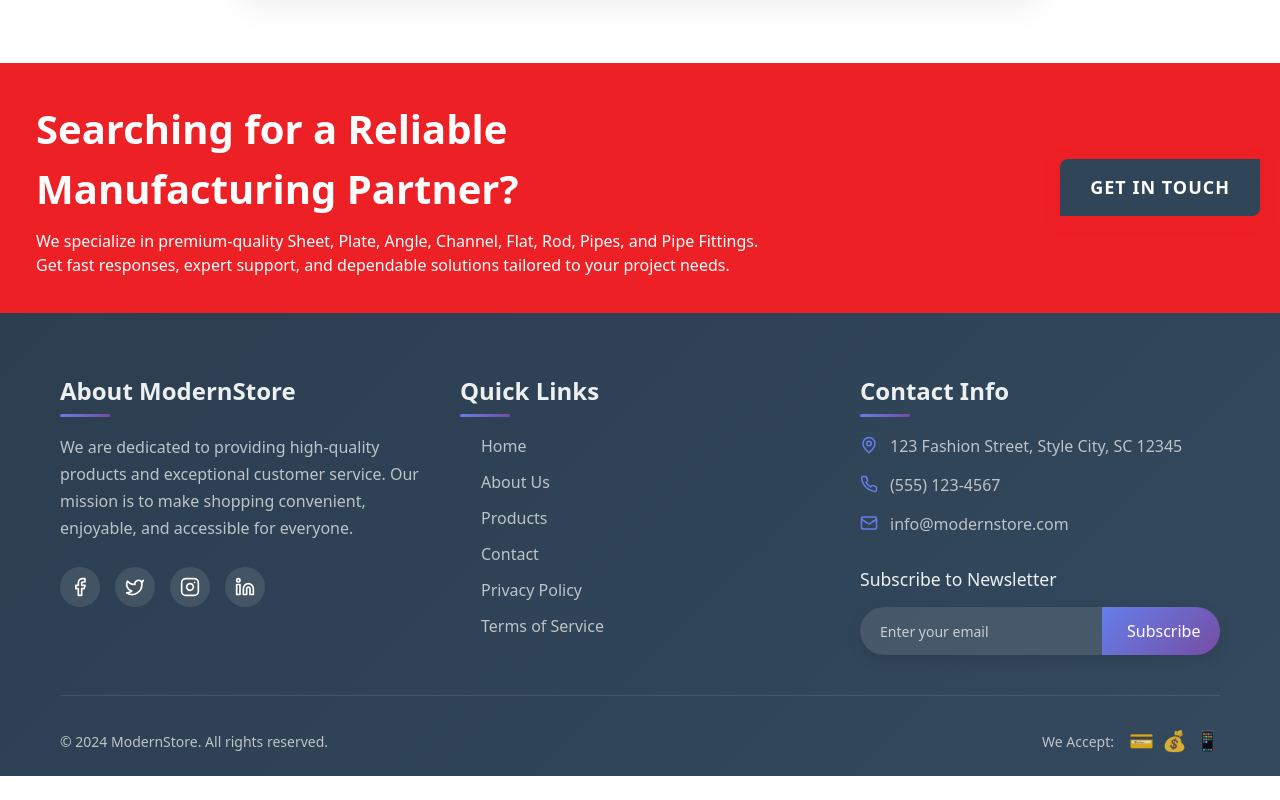
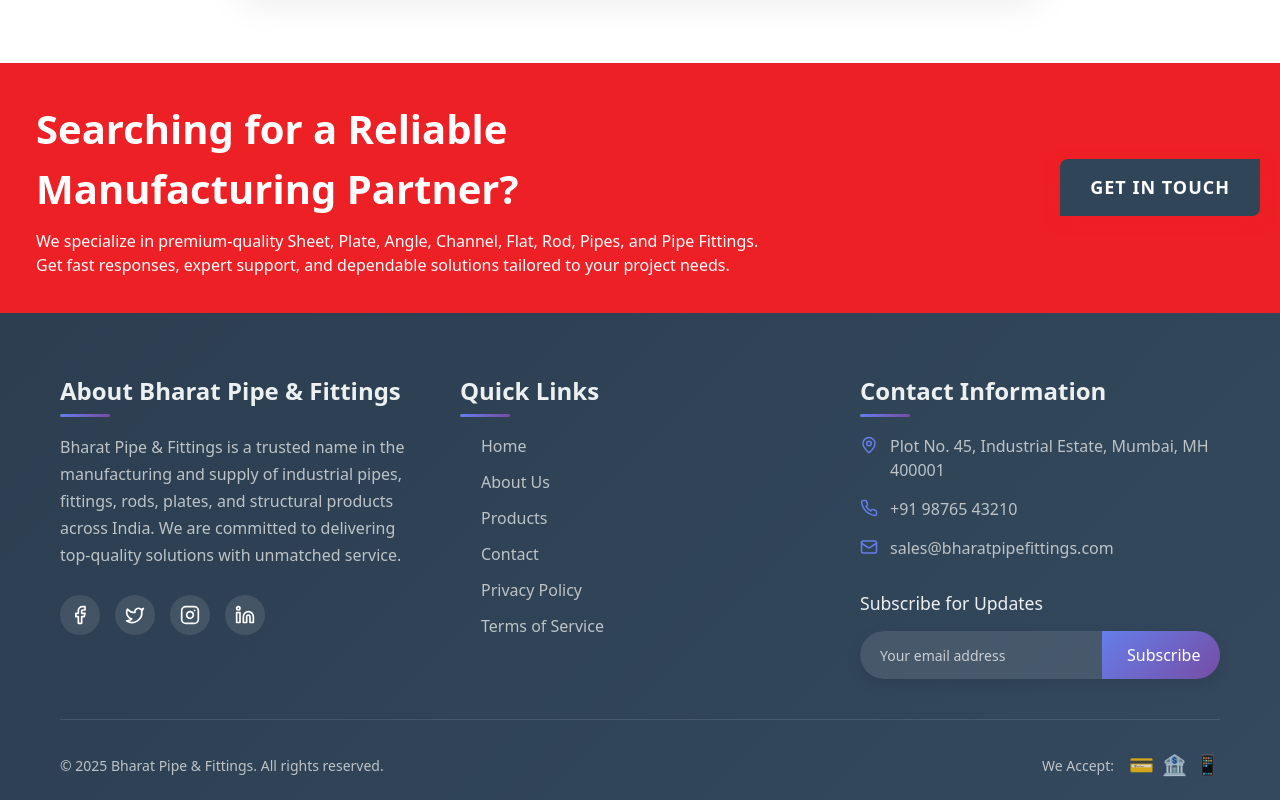
Before and after one commit to sonu-mern/bharatPipeAndFittings, a React (Vite) app: page /about in a window 1280 px wide. Shown: the part 3187-3987 px from the top of the page. Before the commit the page ends 3963 px from the top, so only its background shows below. Built offline with nearby package versions, Linux system fonts and the light colour scheme.

Commit message:
footer info update

```diff
--- a/src/components/Footer/Footer.jsx
+++ b/src/components/Footer/Footer.jsx
@@ -35,11 +35,9 @@ const Footer = () => {
         <div className={styles.container}>
           <div className={styles.footerContent}>
             <div className={styles.column}>
-              <h3 className={styles.columnTitle}>About ModernStore</h3>
+              <h3 className={styles.columnTitle}>About Bharat Pipe & Fittings</h3>
               <p className={styles.aboutText}>
-                We are dedicated to providing high-quality products and
-                exceptional customer service. Our mission is to make shopping
-                convenient, enjoyable, and accessible for everyone.
+                Bharat Pipe & Fittings is a trusted name in the manufacturing and supply of industrial pipes, fittings, rods, plates, and structural products across India. We are committed to delivering top-quality solutions with unmatched service.
               </p>
               <div className={styles.socialLinks}>
                 {socialLinks.map((social, index) => (
@@ -69,29 +67,27 @@ const Footer = () => {
             </div>
 
             <div className={styles.column}>
-              <h3 className={styles.columnTitle}>Contact Info</h3>
+              <h3 className={styles.columnTitle}>Contact Information</h3>
               <div className={styles.contactInfo}>
                 <div className={styles.contactItem}>
                   <MapPin size={18} />
-                  <span>123 Fashion Street, Style City, SC 12345</span>
+                  <span>Plot No. 45, Industrial Estate, Mumbai, MH 400001</span>
                 </div>
                 <div className={styles.contactItem}>
                   <Phone size={18} />
-                  <span>(555) 123-4567</span>
+                  <span>+91 98765 43210</span>
                 </div>
                 <div className={styles.contactItem}>
                   <Mail size={18} />
-                  <span>info@modernstore.com</span>
+                  <span>sales@bharatpipefittings.com</span>
                 </div>
               </div>
               <div className={styles.newsletter}>
-                <h4 className={styles.newsletterTitle}>
-                  Subscribe to Newsletter
-                </h4>
+                <h4 className={styles.newsletterTitle}>Subscribe for Updates</h4>
                 <div className={styles.newsletterForm}>
                   <input
                     type="email"
-                    placeholder="Enter your email"
+                    placeholder="Your email address"
                     className={styles.newsletterInput}
                   />
                   <button className={styles.newsletterButton}>Subscribe</button>
@@ -102,13 +98,13 @@ const Footer = () => {
 
           <div className={styles.footerBottom}>
             <div className={styles.copyright}>
-              <p>&copy; 2024 ModernStore. All rights reserved.</p>
+              <p>&copy; {new Date().getFullYear()} Bharat Pipe & Fittings. All rights reserved.</p>
             </div>
             <div className={styles.paymentMethods}>
               <span>We Accept:</span>
               <div className={styles.paymentIcons}>
                 <span className={styles.paymentIcon}>💳</span>
-                <span className={styles.paymentIcon}>💰</span>
+                <span className={styles.paymentIcon}>🏦</span>
                 <span className={styles.paymentIcon}>📱</span>
               </div>
             </div>
```
